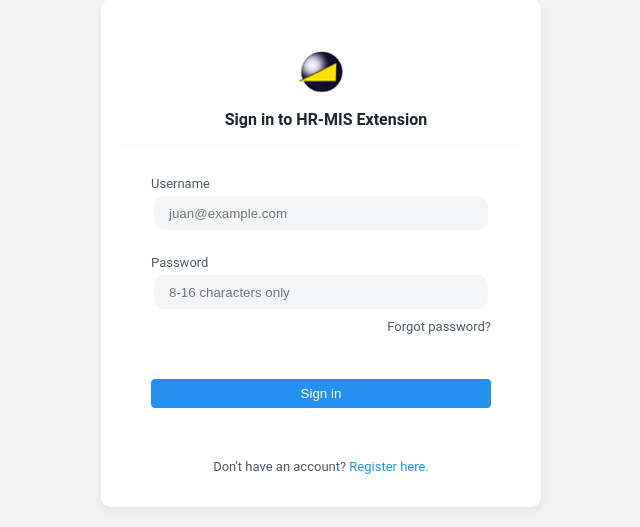
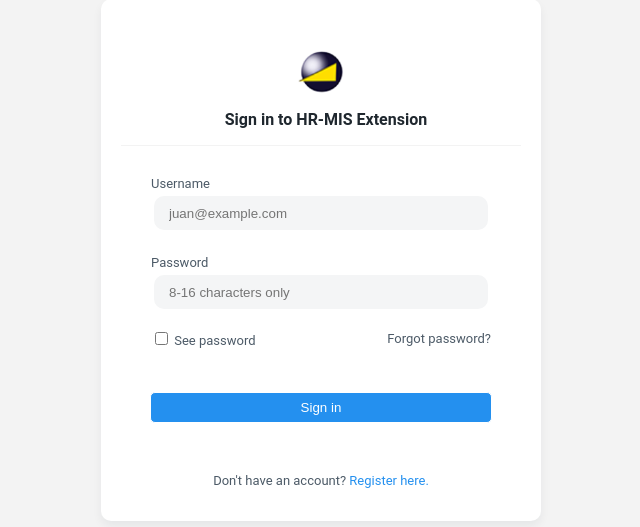
Before and after one commit to TopherGacad/cornersteel-hr-mis, a PHP site: page /views/html/login.html in a window 1280 px wide. Shown: the part 113-640 px from the top of the page, without its empty margins (319-959 px from the left). Run offline with PHP 8.4, Linux system fonts and the light colour scheme; some libraries are stand-ins or nearby versions.

Commit message:
add see password button on login form

```diff
--- a/frontend/js/login.js
+++ b/frontend/js/login.js
@@ -0,0 +1,13 @@
+//SEE PASSWORD FUNCTION
+const seePass = document.getElementById("see-pass")
+
+seePass.addEventListener("change", function(){
+    const loginPass = document.getElementById("login-pass")
+
+    if(loginPass.type === 'password'){
+        loginPass.type = 'text'
+    }
+    else{
+        loginPass.type = 'password'
+    }
+})
--- a/frontend/public/css/login.css
+++ b/frontend/public/css/login.css
@@ -89,14 +89,19 @@ form{
 .forgot-pass-container{
     width: 100%;
     display: flex;
-    padding-right: 15px;
-    justify-content: end;
+    align-items: center;
+    justify-content: space-between;
+    font-size: 13px;
+    padding-top: 10px;
 }
 .forgot-pass-container a{
     padding-right: 30px;
     font-size: 13px;
     text-decoration: none;
     color: var(--font-dark);
+}
+.see-pass-container{
+    padding-left: 30px;
 }
 .link-container{
     margin-top: 30px ;
--- a/frontend/views/html/login.html
+++ b/frontend/views/html/login.html
@@ -56,6 +56,10 @@
 
                 <!-- FORGOT PASSWORD LINK -->
                 <div class="forgot-pass-container">
+                    <div class="see-pass-container">
+                        <input class="see-pass" type="checkbox" id="see-pass">
+                        <label class="see-pass-label" for="see-pass">See password</label>
+                    </div>
                     <a href="">Forgot password?</a>
                 </div>
 
@@ -68,6 +72,7 @@
         </div>
     </div>
 
-
+    <!-- LOGIN SCRIPT -->
+    <script src="../../js/login.js"></script>
 </body>
 </html>
```
